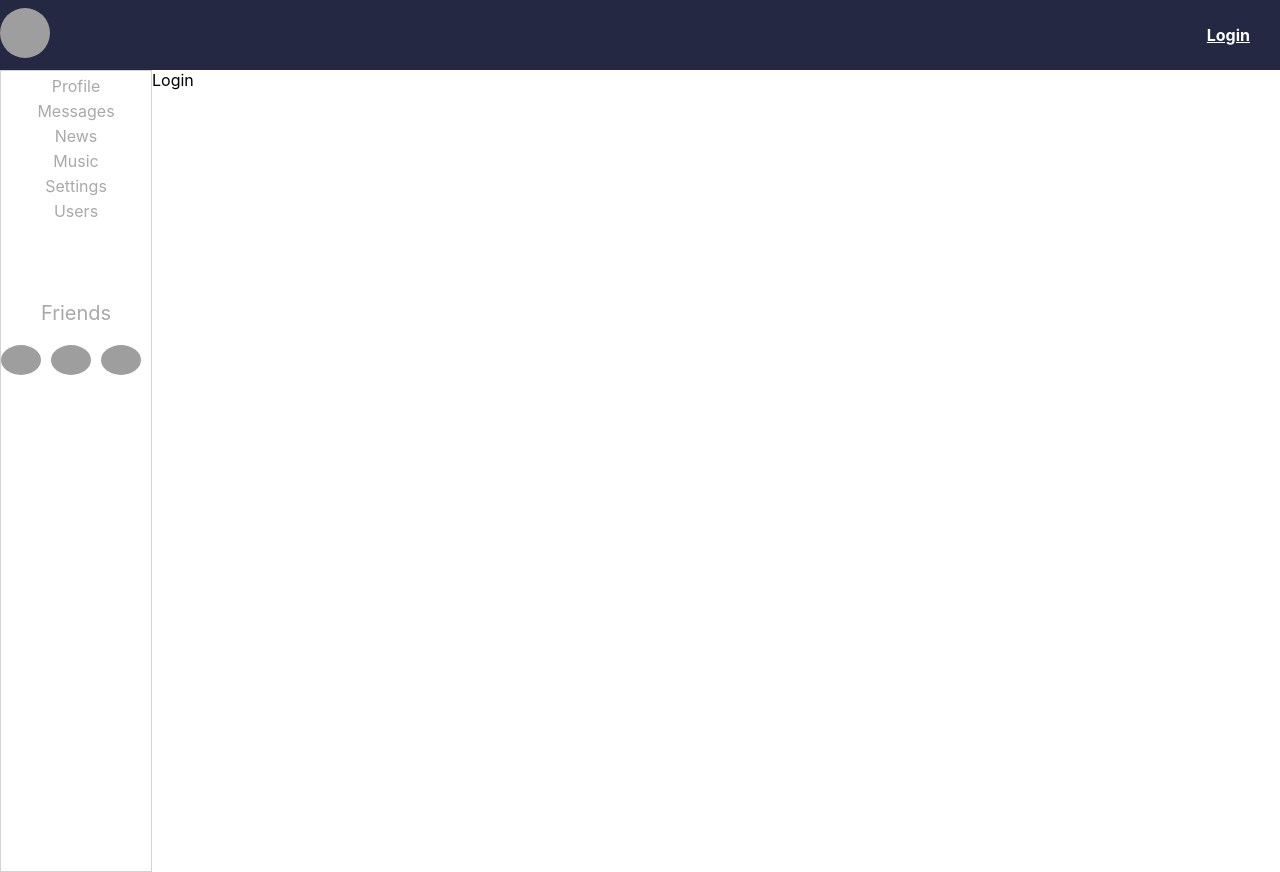
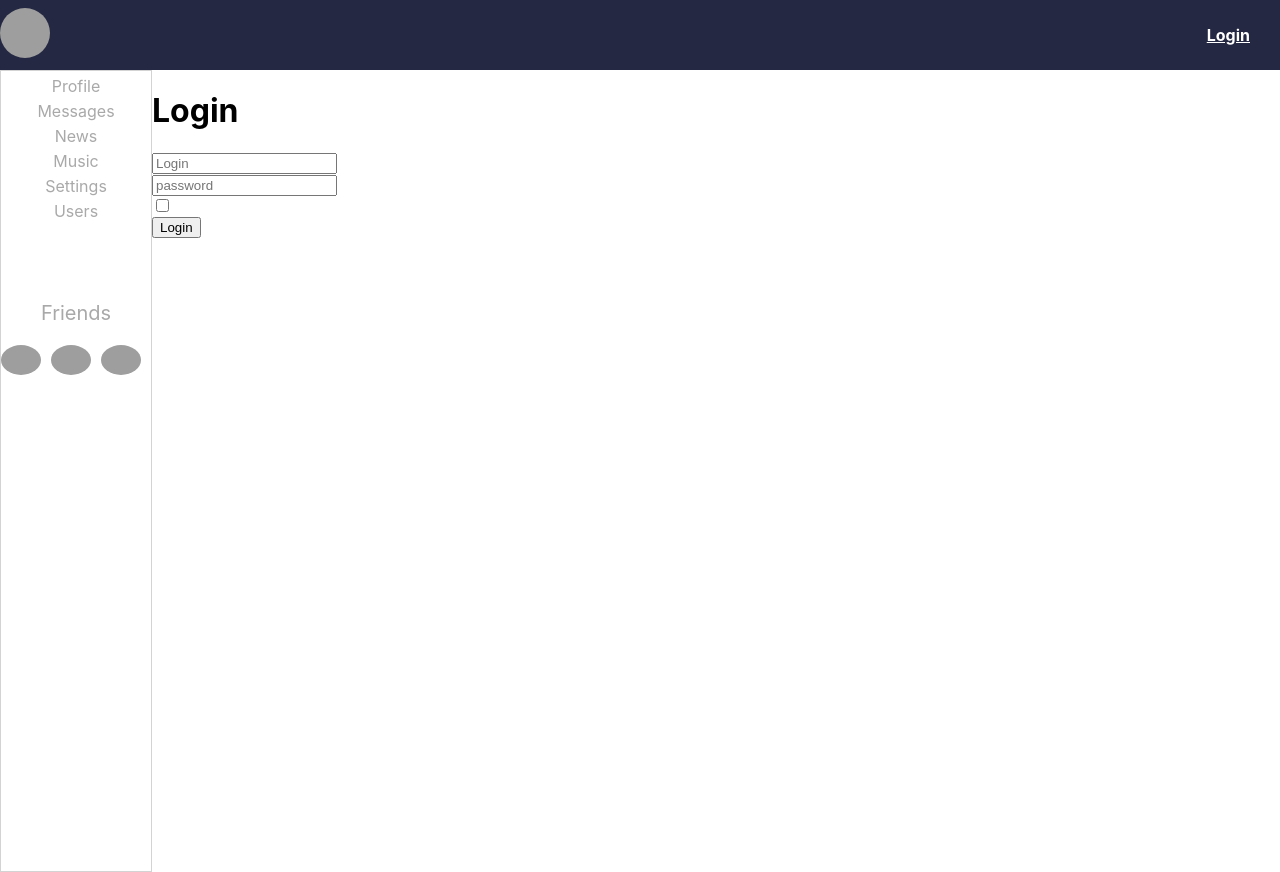
Before and after one commit to AlexSuslin9021/samuray, a React (Create React App) app: page /login in a window 1280 px wide. Built offline with nearby package versions, Linux system fonts and the light colour scheme; no server answers; grey boxes are pictures that could not be loaded.

Commit message:
add component Login.tsx

```diff
--- a/package.json
+++ b/package.json
@@ -21,7 +21,7 @@
     "react-scripts": "5.0.0",
     "react-test-renderer": "17.0.2",
     "redux": "4.1.2",
-    "redux-form": "8.3.8",
+    "redux-form": "^8.3.10",
     "redux-thunk": "^2.4.2",
     "reselect": "4.1.5",
     "typescript": "4.4.2",
@@ -61,7 +61,7 @@
     "@types/react-redux": "7.1.22",
     "@types/react-router-dom": "5.3.3",
     "@types/react-test-renderer": "17.0.1",
-    "@types/redux-form": "8.3.3",
+    "@types/redux-form": "^8.3.5",
     "@types/uuid": "8.3.4"
   }
 }
--- a/src/App.tsx
+++ b/src/App.tsx
@@ -9,7 +9,8 @@
 import {ContainerForProfileContainer} from "./components/Profile/ProfileContainer";
 import {DataHeader} from "./components/Header/ContainerHeader";
 import UsersContainer from "./components/Users/UsersContainer";
-import Login from "./components/Login/Login";
+import {Login} from "./components/Login/Login";
+
 
 
 function App() {
--- a/src/Redux/reduxState.ts
+++ b/src/Redux/reduxState.ts
@@ -5,6 +5,7 @@
 import {reducerProfile} from "./reducerProfile/reducerProfile";
 import {authReducer} from "./authReducers/authReducer";
 import thunk from 'redux-thunk'
+import {reducer as formReducer} from 'redux-form'
 
 let redusers = combineReducers({
 
@@ -12,7 +13,8 @@
         reducerProfile,
         reducerDialogs,
         reducerUsers,
-        authReducer
+        authReducer,
+        form: formReducer
     }
 )
 export type AppstateType = ReturnType<typeof redusers>
--- a/src/components/Login/Login.tsx
+++ b/src/components/Login/Login.tsx
@@ -1,9 +1,39 @@
 
-import React from "react";
+import React, {FC} from "react";
+import {Field, InjectedFormProps, reduxForm} from "redux-form";
 
-function Login(){
+type FormDataType={
+    login:string
+    password:string
+    rememberMeme:boolean
+}
+// function Login2(){
+//     return<div>
+//         Login
+//     </div>
+// }
+// export default Login
+export const LoginForm :FC<InjectedFormProps<FormDataType>> = (props)=>{
+    debugger
+    return(
+
+        <form  onSubmit={props.handleSubmit} >
+            <div><Field placeholder={'Login'} name={'login'} component={'input'} />   </div>
+            <div> <Field placeholder={'password'} name={'password'} component={'input'} /></div>
+            <div> <Field  name={'remember me'} type="checkbox" component={'input'} /></div>
+            <div> <button>Login</button></div>
+        </form>
+    )
+}
+export const Login=()=>{
+    const onSubmit=(formData:FormDataType)=>{
+        console.log(formData)
+    }
     return<div>
-        Login
+    <h1>Login</h1>
+        <LoginReduxForm onSubmit={onSubmit} />
     </div>
 }
-export default Login
+
+
+const LoginReduxForm=reduxForm<FormDataType>({form:'Login'})(LoginForm)
```
Also changed, not shown: 1 other file (tests, documents, lock files or other folders).
